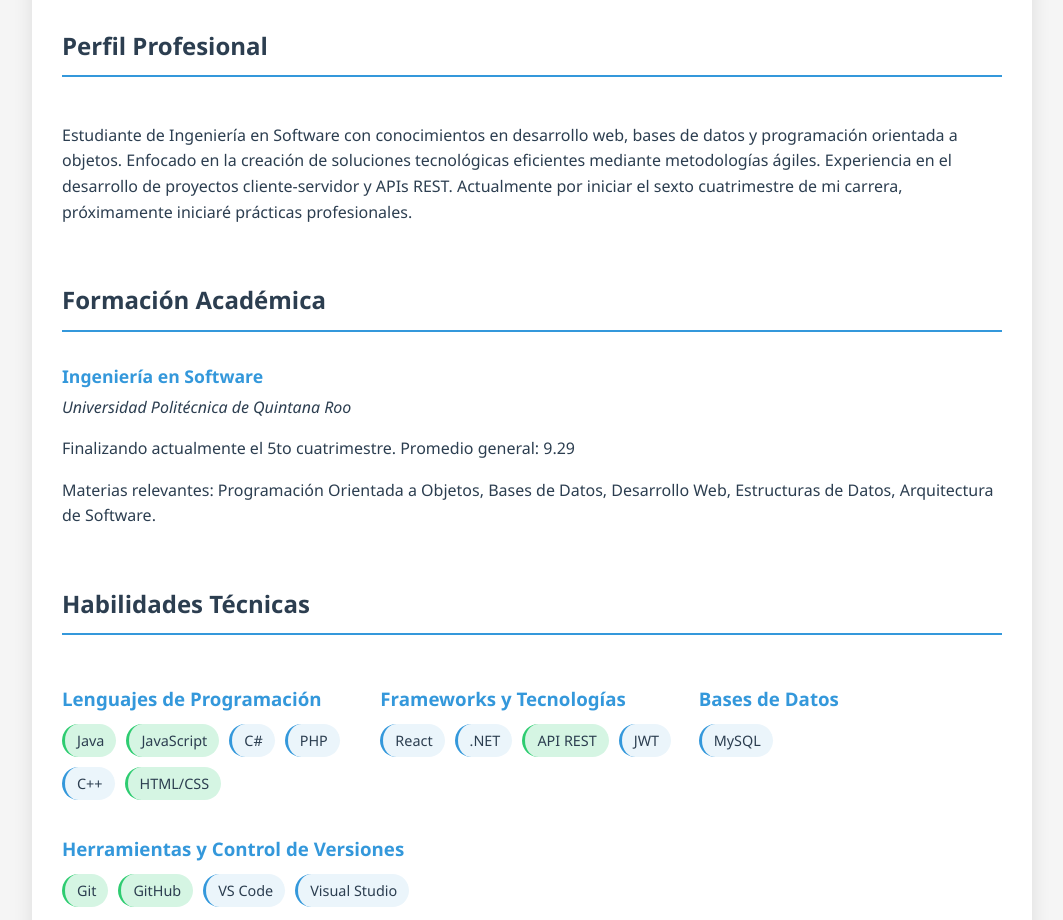
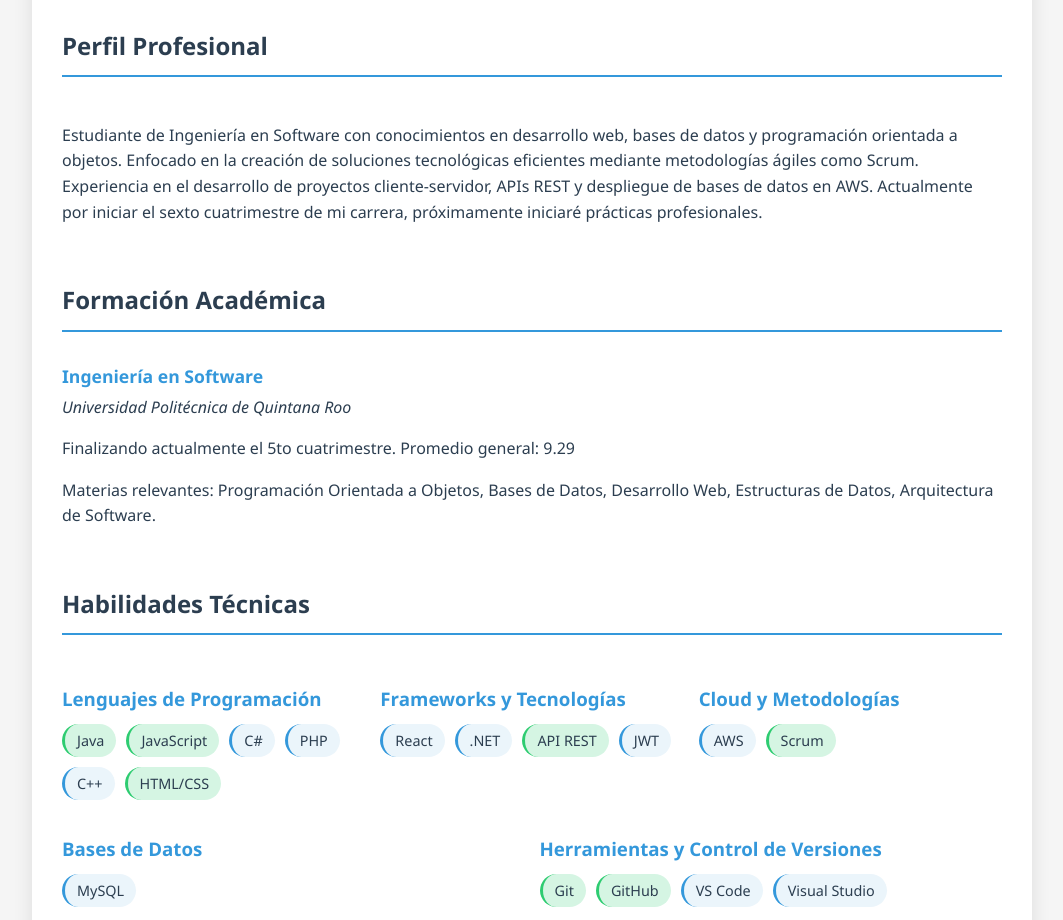
Before and after one commit to waryduchess/cv, a plain HTML site: page cv/index.html in a window 1280 px wide. Shown: the part 307-1227 px from the top of the page, without its empty margins (108-1171 px from the left). Drawn offline with Linux system fonts and the light colour scheme.

Commit message:
Actualiza la descripción del perfil y añade habilidades en Cloud y metodologías.

```diff
--- a/cv/index.html
+++ b/cv/index.html
@@ -72,9 +72,9 @@
               Estudiante de Ingeniería en Software con conocimientos en
               desarrollo web, bases de datos y programación orientada a objetos.
               Enfocado en la creación de soluciones tecnológicas eficientes
-              mediante metodologías ágiles. Experiencia en el desarrollo de
-              proyectos cliente-servidor y APIs REST. Actualmente por iniciar el
-              sexto cuatrimestre de mi carrera, próximamente iniciaré prácticas
+              mediante metodologías ágiles como Scrum. Experiencia en el desarrollo de
+              proyectos cliente-servidor, APIs REST y despliegue de bases de datos en AWS.
+              Actualmente por iniciar el sexto cuatrimestre de mi carrera, próximamente iniciaré prácticas
               profesionales.
             </p>
           </div>
@@ -126,6 +126,14 @@
                   <span class="skill-tag intermediate">.NET</span>
                   <span class="skill-tag advanced">API REST</span>
                   <span class="skill-tag intermediate">JWT</span>
+                </div>
+              </div>
+
+              <div class="skill-category">
+                <h3>Cloud y Metodologías</h3>
+                <div class="skills-list">
+                  <span class="skill-tag intermediate">AWS</span>
+                  <span class="skill-tag advanced">Scrum</span>
                 </div>
               </div>
 
```
